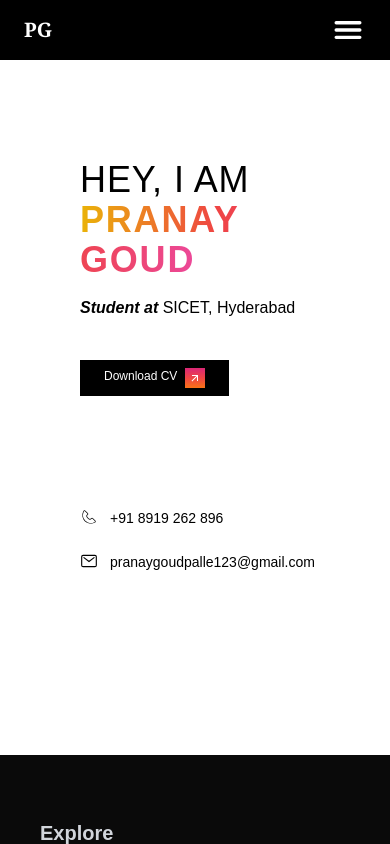
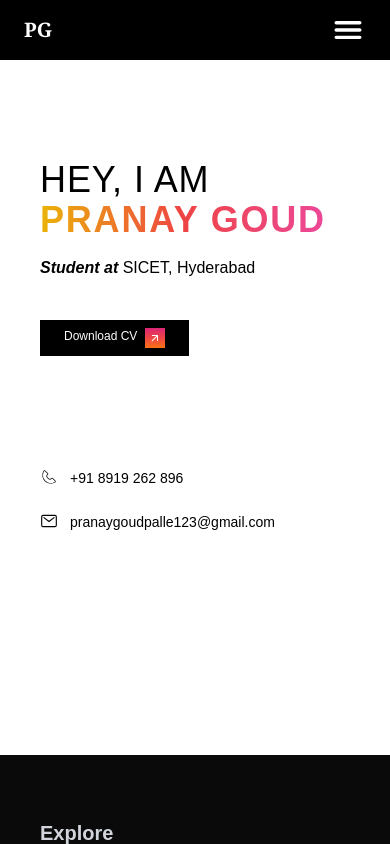
Before and after one commit to pranaygoud01/updateportfolio, a React (Create React App) app: page / in a window 390 px wide. Built offline with nearby package versions, Linux system fonts and the light colour scheme.

Commit message:
name update

```diff
--- a/src/pages/Home.js
+++ b/src/pages/Home.js
@@ -31,7 +31,7 @@ const Home = () => {
 
   return (
     <motion.div
-      className="w-full h-fit max-lg:h-[80vh]  p-8 md:p-20 lg:p-44 max-lg:mt-20 max-lg:p-20 "
+      className="w-full h-fit max-lg:h-[80vh]  p-8 md:p-20 lg:p-44 max-lg:mt-20 max-lg:p-20 max-lg:px-10 "
       initial="hidden"
       animate="visible"
     >
```
